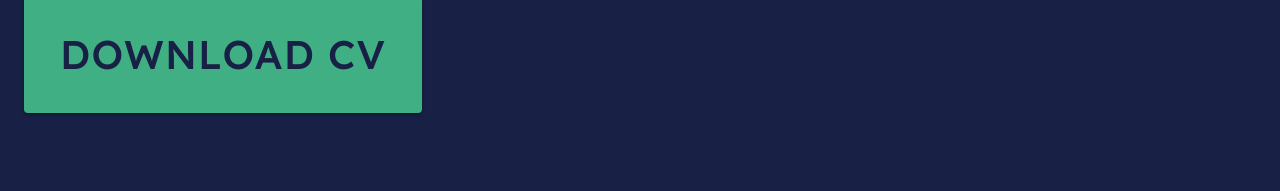
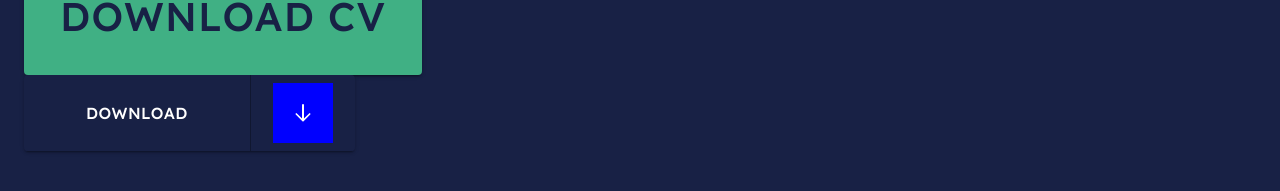
Before and after one commit to evan00144/evann, a React (Vite) app: page / in a window 1280 px wide. Shown: the part 1379-1570 px from the top of the page. Built offline with nearby package versions, Linux system fonts and the light colour scheme.

Commit message:
test section 2 download button

```diff
--- a/package.json
+++ b/package.json
@@ -15,8 +15,10 @@
     "@emotion/styled": "^11.11.0",
     "@mui/material": "^5.14.1",
     "@mui/styled-engine-sc": "^5.12.0",
+    "@mui/styles": "^5.14.3",
     "@splinetool/react-spline": "^2.2.6",
     "@splinetool/runtime": "^0.9.409",
+    "gsap": "^3.12.2",
     "react": "^18.2.0",
     "react-dom": "^18.2.0",
     "sass": "^1.64.1",
--- a/src/App.tsx
+++ b/src/App.tsx
@@ -1,4 +1,5 @@
-import { ThemeProvider, createTheme } from "@mui/material";
+import { ThemeProvider, createTheme } from "@mui/material/styles";
+
 import "./App.scss";
 import Header from "./pages/Header/Header";
 import SectionOne3D from "./pages/Section/SectionOne3D";
--- a/src/pages/Section/SectionTwo.tsx
+++ b/src/pages/Section/SectionTwo.tsx
@@ -1,16 +1,21 @@
+/* eslint-disable @typescript-eslint/no-unsafe-assignment */
 import {
   Box,
   Button,
+  ButtonGroup,
   Container,
   Grid,
   Tab,
   Tabs,
   Typography,
+  keyframes,
 } from "@mui/material";
-import { useState } from "react";
+import { useEffect, useState } from "react";
 import CodeIcon from "../../icons/CodeIcon";
 import CaseClockIcon from "../../icons/CaseClockIcon";
 import MedalIcon from "../../icons/MedalIcon";
+import { styled } from "styled-components";
+import { gsap } from "gsap";
 
 export default function SectionTwo() {
   const [value, setValue] = useState(0);
@@ -48,12 +53,130 @@ export default function SectionTwo() {
     console.log(newValue);
     setValue(newValue);
   };
+
+  useEffect(() => {
+    interface SvgPath {
+      y: number | null;
+      smoothing: number | null;
+    }
+
+    document
+      .querySelectorAll<HTMLButtonElement>(".button")
+      .forEach((button) => {
+        console.log(button);
+        const duration = 3000;
+        const svg: Element | null = button.querySelector("svg");
+        const svgPath: SvgPath = new Proxy(
+          {
+            y: null,
+            smoothing: null,
+          },
+          {
+            set(target, key, value) {
+              target[key] = value;
+              if (target.y !== null && target.smoothing !== null) {
+                svg!.innerHTML = getPath(target.y, target.smoothing, null);
+              }
+              return true;
+            },
+            get(target, key) {
+              // eslint-disable-next-line @typescript-eslint/no-unsafe-return
+              return target[key];
+            },
+          }
+        );
+
+        button.style.setProperty("--duration", `${duration}ms`);
+
+        svgPath.y = 20;
+        svgPath.smoothing = 0;
+
+        button.addEventListener("click", (e) => {
+          e.preventDefault();
+
+          if (!button.classList.contains("loading")) {
+            button.classList.add("loading");
+
+            gsap.to(svgPath, {
+              smoothing: 0.3,
+              duration: (duration * 0.065) / 1000,
+            });
+
+            gsap.to(svgPath, {
+              y: 12,
+              duration: (duration * 0.265) / 1000,
+              delay: (duration * 0.065) / 1000,
+              ease: Elastic.easeOut.config(1.12, 0.4),
+            });
+
+            setTimeout(() => {
+              svg!.innerHTML = getPath(0, 0, [
+                [3, 14],
+                [8, 19],
+                [21, 6],
+              ]);
+            }, duration / 2);
+          }
+        });
+      });
+
+    function getPoint(
+      point: number[],
+      i: number,
+      a: number[][],
+      smoothing: number
+    ): string {
+      const cp = (
+        current: number[],
+        previous: number[] | null,
+        next: number[] | null,
+        reverse: boolean
+      ) => {
+        const p = previous || current;
+        const n = next || current;
+        const o = {
+          length: Math.sqrt(
+            Math.pow(n[0] - p[0], 2) + Math.pow(n[1] - p[1], 2)
+          ),
+          angle: Math.atan2(n[1] - p[1], n[0] - p[0]),
+        };
+        const angle = o.angle + (reverse ? Math.PI : 0);
+        const length = o.length * smoothing;
+        return [
+          current[0] + Math.cos(angle) * length,
+          current[1] + Math.sin(angle) * length,
+        ];
+      };
+      const cps = cp(a[i - 1], a[i - 2], point, false);
+      const cpe = cp(point, a[i - 1], a[i + 1], true);
+      return `C ${cps[0]},${cps[1]} ${cpe[0]},${cpe[1]} ${point[0]},${point[1]}`;
+    }
+
+    function getPath(
+      update: number,
+      smoothing: number,
+      pointsNew: number[][] | null
+    ): string {
+      const points = pointsNew
+        ? pointsNew
+        : [
+            [4, 12],
+            [12, update],
+            [20, 12],
+          ];
+      const d = points.reduce(
+        (acc, point, i, a) =>
+          i === 0
+            ? `M ${point[0]},${point[1]}`
+            : `${acc} ${getPoint(point, i, a, smoothing)}`,
+        ""
+      );
+      return `<path d="${d}" />`;
+    }
+  }, []);
+
   return (
-    <div
-      style={{
-        background: "primary.main",
-      }}
-    >
+    <div>
       <Container
         maxWidth="xl"
         sx={{
@@ -92,6 +215,82 @@ export default function SectionTwo() {
               >
                 Download CV
               </Button>
+              <ButtonGroup
+                className="button"
+                variant="contained"
+                size="large"
+                sx={{
+                  button: {
+                    "&:hover": {
+                      background: (theme) => theme.palette.primary.main,
+                    },
+                    ".MuiTouchRipple-root": {
+                      display: "none",
+                    },
+                  },
+                  "&.loading": {
+                    ".MuiButtonBase-root ul": {
+                      // animation: `${textTransform} calc(var(--duration) * 1ms) linear forwards calc(var(--duration) * .065ms)`,
+                      animation: `${textTransform} 3s linear forwards`,
+                    },
+                    div: {
+                      " &:before": {
+                        animation: `${lineKeyframes} 3s linear forwards`,
+                      },
+                      " &:after": {
+                        animation: `${backgroundKeyframes} 3s linear forwards`,
+                      },
+                      svg: {
+                        animation: `${svgKeyframes} 3s linear forwards `,
+                      },
+                    },
+                  },
+                  div: {
+                    position: "relative",
+                    width: "60px",
+                    height: "60px",
+                    overflow: "hidden",
+                    background: "blue",
+                    "&:before, &:after": {
+                      content: '""',
+                      display: "block",
+                      position: "absolute",
+                    },
+                    "&:before": {
+                      borderRadius: "1px",
+                      width: "2px",
+                      top: "50%",
+                      left: "50%",
+                      height: "17px",
+                      margin: "-9px 0 0 -1px",
+                      background: "white",
+                    },
+                    "&:after": {
+                      width: "100%",
+                      height: "100%",
+                      transformOrigin: "50% 0",
+                      borderRadius: "0 0 80% 80%",
+                      background: "red",
+                      top: "0",
+                      left: "0",
+                      transform: "scaleY(0)",
+                    },
+                  },
+                }}
+              >
+                <Button sx={{ overflow: "hidden" }}>
+                  <CustomUL>
+                    <li>&#68;ownload</li>
+                    <li>&#68;ownloading</li>
+                    <li>Open File</li>
+                  </CustomUL>
+                </Button>
+                <Button>
+                  <div>
+                    <CustomSVG viewBox="0 0 24 24"></CustomSVG>
+                  </div>
+                </Button>
+              </ButtonGroup>
             </Grid>
             <Grid item sm={6}>
               <Box sx={{ mb: "2rem" }}>
@@ -162,3 +361,120 @@ export default function SectionTwo() {
     </div>
   );
 }
+
+const CustomUL = styled.ul`
+  margin: 0;
+  padding: 16px 40px;
+  list-style: none;
+  text-align: center;
+  position: relative;
+  backface-visibility: hidden;
+  font-size: 16px;
+  font-weight: 500;
+  line-height: 28px;
+  li {
+    &:not(:first-child) {
+      top: 16px;
+      left: 0;
+      right: 0;
+      position: absolute;
+    }
+    &:nth-child(2) {
+      top: 76px;
+    }
+    &:nth-child(3) {
+      top: 136px;
+    }
+  }
+`;
+
+const CustomSVG = styled.svg`
+  display: block;
+  position: absolute;
+  width: 20px;
+  height: 20px;
+  left: 50%;
+  top: 50%;
+  margin: -9px 0 0 -10px;
+  fill: none;
+  z-index: 1;
+  stroke-width: 2px;
+  stroke: white;
+  stroke-linecap: round;
+  stroke-linejoin: round;
+`;
+
+const textTransform = keyframes`
+  10%, 85% {
+    transform: translateY(-100%);
+  }
+  95%,100% {
+    transform: translateY(-200%);
+  }
+`;
+
+const lineKeyframes = keyframes`
+  5%, 10% {
+    transform: translateY(-30px);
+  }
+  40% {
+    transform: translateY(-20px);
+  }
+  65% {
+    transform: translateY(0);
+  }
+  75%, 100% {
+    transform: translateY(30px);
+  }
+`;
+
+const svgKeyframes = keyframes`
+  0%, 20% {
+    stroke-dasharray: 0;
+    stroke-dashoffset: 0;
+  }
+  21%, 89% {
+    stroke-dasharray: 26px;
+    stroke-dashoffset: 26px;
+    stroke-width: 3px;
+    margin: -10px 0 0 -10px;
+    stroke: white;
+  }
+  100% {
+    stroke-dasharray: 26px;
+    stroke-dashoffset: 0;
+    margin: -10px 0 0 -10px;
+    stroke: white;
+  }
+  12% {
+    opacity: 1;
+  }
+  20%, 89% {
+    opacity: 0;
+  }
+  90%, 100% {
+    opacity: 1;
+  }
+`;
+
+const backgroundKeyframes = keyframes`
+  10% {
+    transform: scaleY(0);
+  }
+  40% {
+    transform: scaleY(.15);
+  }
+  65% {
+    transform: scaleY(.5);
+    border-radius: 0 0 50% 50%;
+  }
+  75% {
+    border-radius: 0 0 50% 50%;
+  }
+  90%, 100% {
+    border-radius: 0;
+  }
+  75%, 100% {
+    transform: scaleY(1);
+  }
+`;
```
Also changed, not shown: src/index.scss (+6 -6 lines), 1 other file (tests, documents, lock files or other folders).
